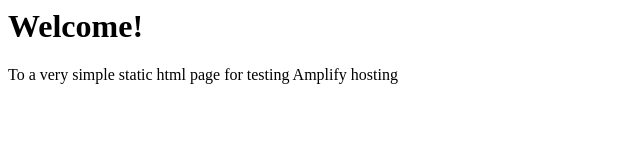
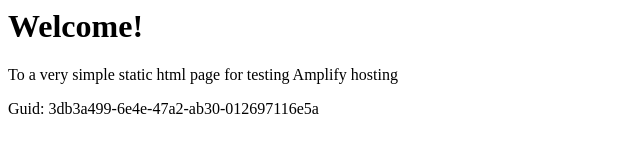
Before and after one commit to aws-aemilia-iad/Github-PR-Commit-Integration-Test-DoNotTouch-GitHubAutoBuildCanaryTest-v1-preprod-us-east-1, a website: page src/index.html in a window 1280 px wide. Shown: the whole page, without its empty margins (0-640 px from the left). Drawn offline with Linux system fonts and the light colour scheme.

Commit message:
commit from integ tests

```diff
--- a/src/index.html
+++ b/src/index.html
@@ -1,3 +1,5 @@
+
+
 <html lang="en">
 
 <head>
@@ -10,6 +12,6 @@
 <body>
     <h1>Welcome!</h1>
     <p>To a very simple static html page for testing Amplify hosting</p>
-</body>
+    <p>Guid: 3db3a499-6e4e-47a2-ab30-012697116e5a</p></body>
 
 </html>
```
